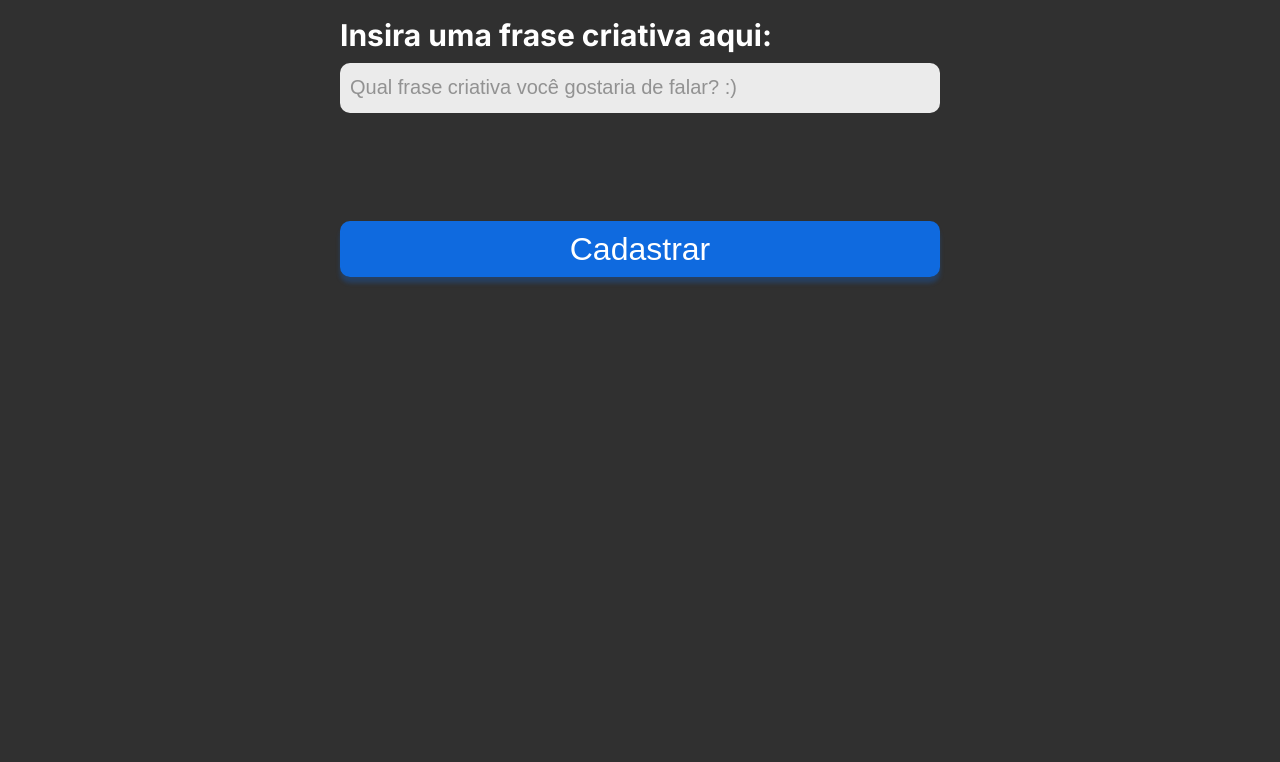
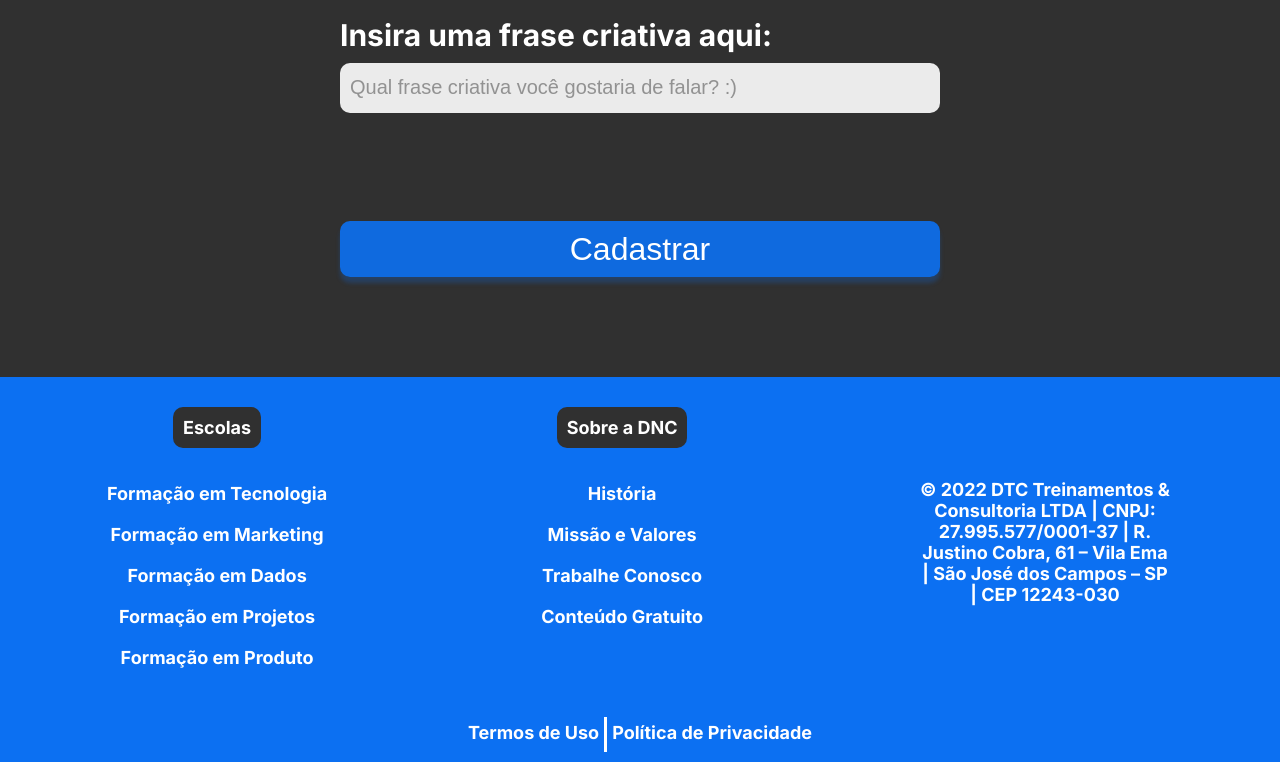
Before and after one commit to Alauvsp/bootcamp-dnc, a plain HTML site: page index.html in a window 1280 px wide. Shown: the part 1351-2113 px from the top of the page. Before the commit the page ends 1728 px from the top, so only its background shows below. Drawn offline with Linux system fonts and the light colour scheme; a web font is replaced by a local one.

Commit message:
nova atualização

```diff
--- a/index.html
+++ b/index.html
@@ -59,5 +59,53 @@
             <input type="submit" value="Cadastrar">
         </form>
     </section>
+    <footer>
+        <div class="linha1">
+            <nav>
+                <h5>Escolas</h5>
+                <ul>
+                    <li>
+                        <a href="">Formação em Tecnologia</a>
+                    </li>
+                    <li>
+                        <a href="">Formação em Marketing</a>
+                    </li>
+                    <li>
+                        <a href="">Formação em Dados</a>
+                    </li>
+                    <li>
+                        <a href="">Formação em Projetos</a>
+                    </li>
+                    <li>
+                        <a href="">Formação em Produto</a>
+                    </li>
+                </ul>
+            </nav>
+            <nav>
+                <h5>Sobre a DNC</h5>
+                <ul>
+                    <li>
+                        <a href="">História</a>
+                    </li>
+                    <li>
+                        <a href="">Missão e Valores</a>
+                    </li>
+                    <li>
+                        <a href="">Trabalhe Conosco</a>
+                    </li>
+                    <li>
+                        <a href="">Conteúdo Gratuito</a>
+                    </li>
+                </ul>
+            </nav>
+            <div class="endereco">
+                © 2022 DTC Treinamentos & Consultoria LTDA | CNPJ: 27.995.577/0001-37 | R. Justino Cobra, 61 – Vila Ema | São José dos Campos – SP | CEP 12243-030
+            </div>
+        </div>
+        <div class="linha2">
+            <a href="">Termos de Uso</a>
+            <a href="">Política de Privacidade</a>
+        </div>
+    </footer>
 </body>
 </html>
--- a/style.css
+++ b/style.css
@@ -140,3 +140,80 @@ body{
                 margin-top: 100px;
                 cursor: pointer;
             }
+            /*Footer*/
+
+            footer{
+                width: 100%;
+                background-color: var(--azul-dnc);
+            }
+            footer nav{
+                display: flex;
+                flex-direction: column;
+                align-items: center;
+                height: 330px;
+            }
+            footer .linha1{
+                display: flex;
+                justify-content: space-around;
+                align-items: center;
+            }
+            footer ul{
+                list-style: none;
+                margin: 0px;
+                padding: 0px;
+            }
+            footer h5{
+                text-align: center;
+                color: white;
+                font-weight: 800;
+                font-size: 18px;
+                font-family: var(--fonte-padrao);
+                background: #303030;
+                border-radius: 10px;
+                padding: 10px 10px 10px 10px;
+                margin-bottom: 15px;
+            }
+            footer ul li{
+                text-align: center;
+                color: white;
+                font-weight: 600;
+                font-size: 18px;
+                font-family: var(--fonte-padrao);
+                margin: 20px 0px 20px 0px;
+            }
+            footer ul li a{
+                color: white;
+                text-decoration: none;
+            }
+            footer ul li a:hover{
+                color: var(--cinza-hover);
+            }
+            footer .endereco{
+                font-weight: 600;
+                font-size: 18px;
+                font-family: var(--fonte-padrao);
+                color: white;
+                text-align: center;
+                width: 20%;
+            }
+            footer .linha2{
+                height: 35px;
+                display: flex;
+                justify-content: center;
+                margin: 0px;
+                padding: 10px 10px 10px 10px;
+            }
+            footer .linha2 a{
+                font-family: var(--fonte-padrao);
+                font-size: 18px;
+                font-weight: 600;
+                color: white;
+                text-decoration: none;
+                padding: 5px;
+            }
+            footer .linha2 a:first-child{
+                border-right: 3px solid white;
+            }
+            footer .linha2 a:hover{
+                color: var(--cinza-hover);
+            }
```
